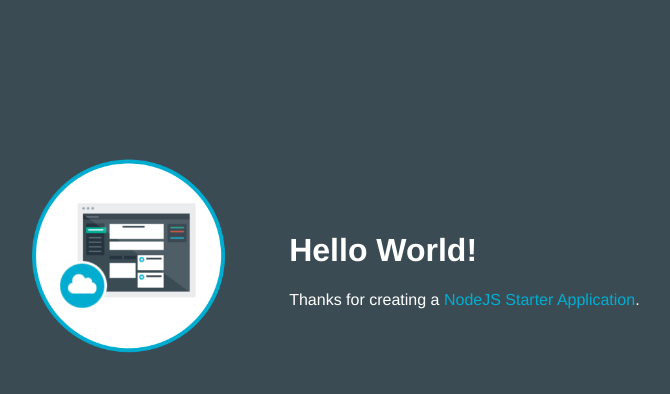
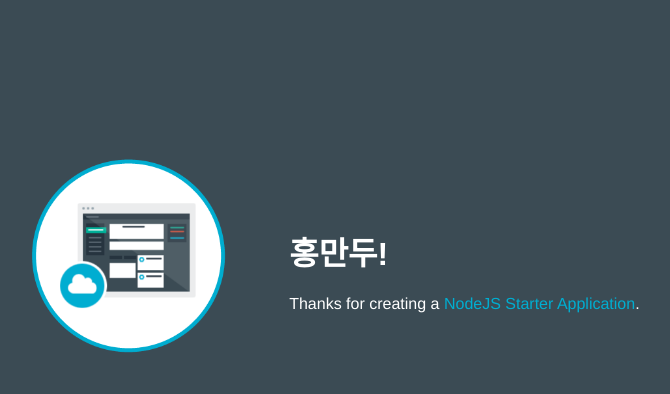
Before and after one commit to nrcrzl93/Cathy, a website: page public/index.html in a window 1280 px wide. Shown: the whole page, without its empty margins (253-923 px from the left). Drawn offline with Linux system fonts and the light colour scheme.

Commit message:
Update index.html

```diff
--- a/public/index.html
+++ b/public/index.html
@@ -16,7 +16,7 @@
           <img class = "newappIcon" src="images/newapp-icon.png">
         </td>
         <td>
-          <h1 id="message">Hello World!</h1>
+          <h1 id="message">홍만두!</h1>
           <p class='description'></p> Thanks for creating a <span class = "blue">NodeJS Starter Application</span>.
         </td>
       </tr>
```
